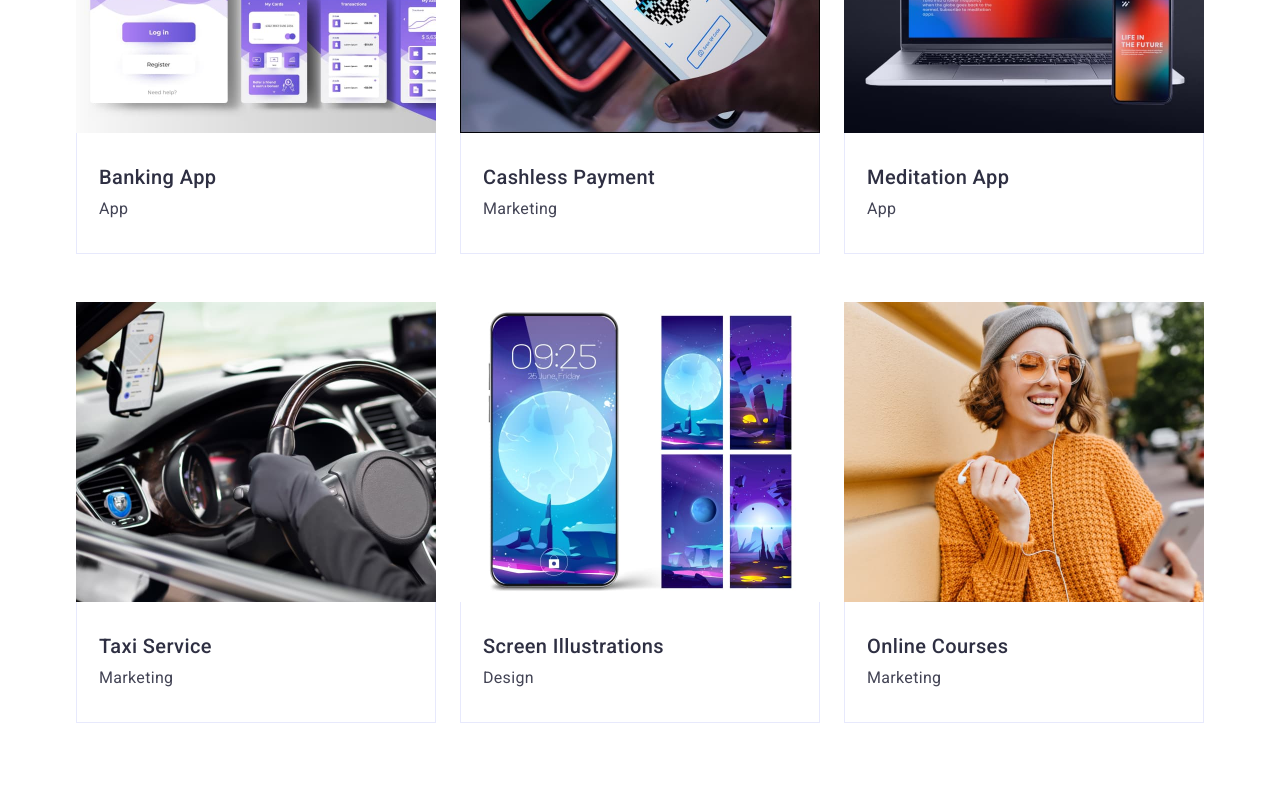
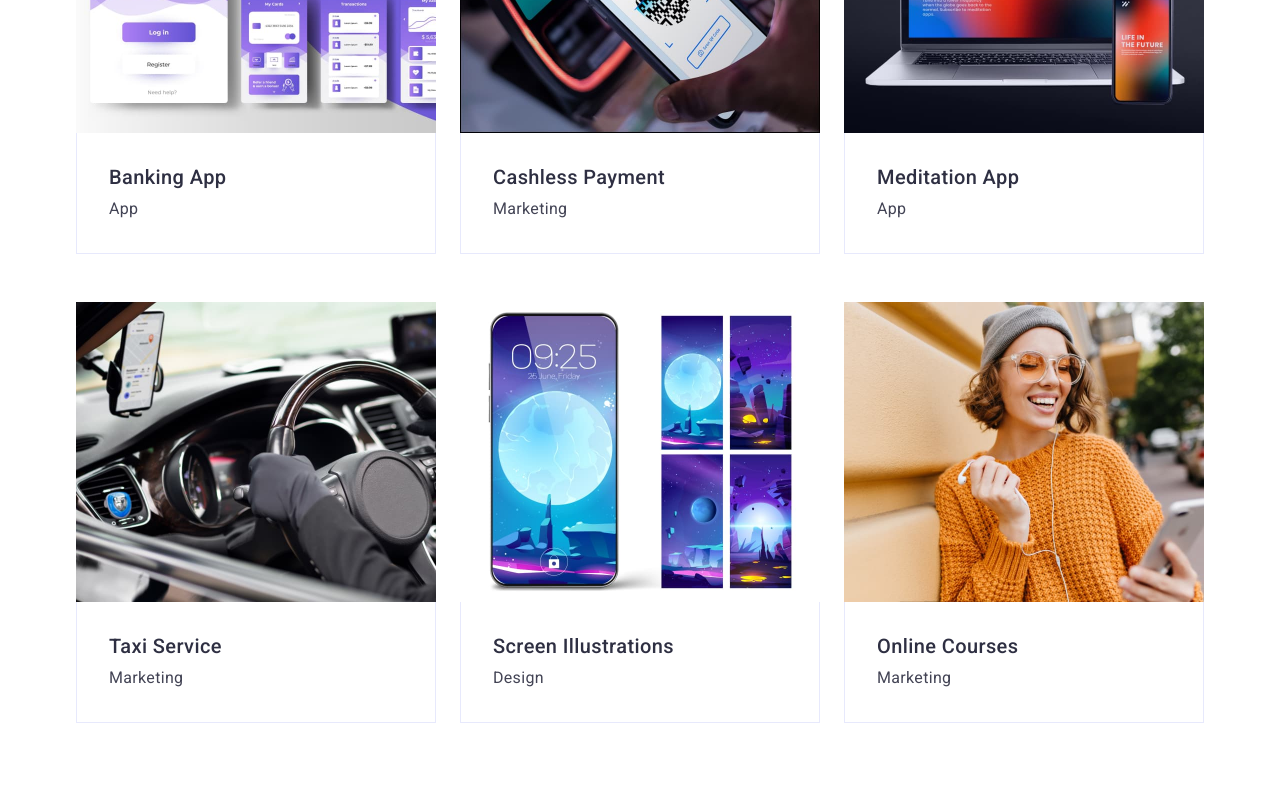
Before and after one commit to MarynaKovalko/goit-markup-hw-5, a plain HTML site: page index.html in a window 1280 px wide. Shown: the part 2220-3020 px from the top of the page. Drawn offline with nearby package versions, Linux system fonts and the light colour scheme.

Commit message:
That's all

```diff
--- a/css/styles.css
+++ b/css/styles.css
@@ -289,7 +289,7 @@ img {
 .portfolio-name {
     border: 1px solid #E7E9FC;
     border-top: none;
-    padding: 32px 6px;
+    padding: 32px 16px;
 }
 
 .portfolio-title {
@@ -321,6 +321,7 @@ img {
     letter-spacing: 0.02em;
     color: #2e2f42;
     padding-left: 16px;
+    margin-bottom: 8px
 }
 
 .portfolio-text {
@@ -352,6 +353,8 @@ img {
     letter-spacing: 0.03em;
     text-transform: uppercase;
     color: #4d5ae5;
+    margin-bottom: 16px;
+    display: inline-block;
 
 }
 
```
